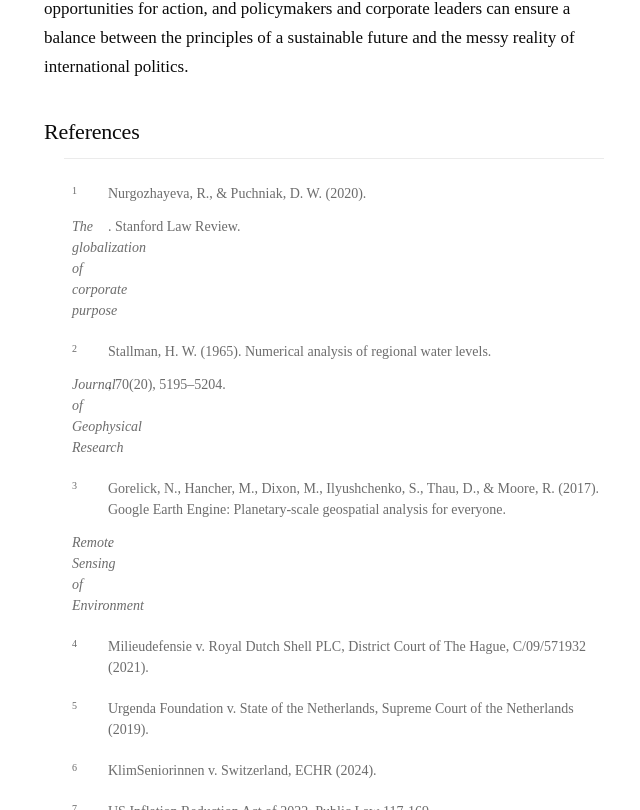
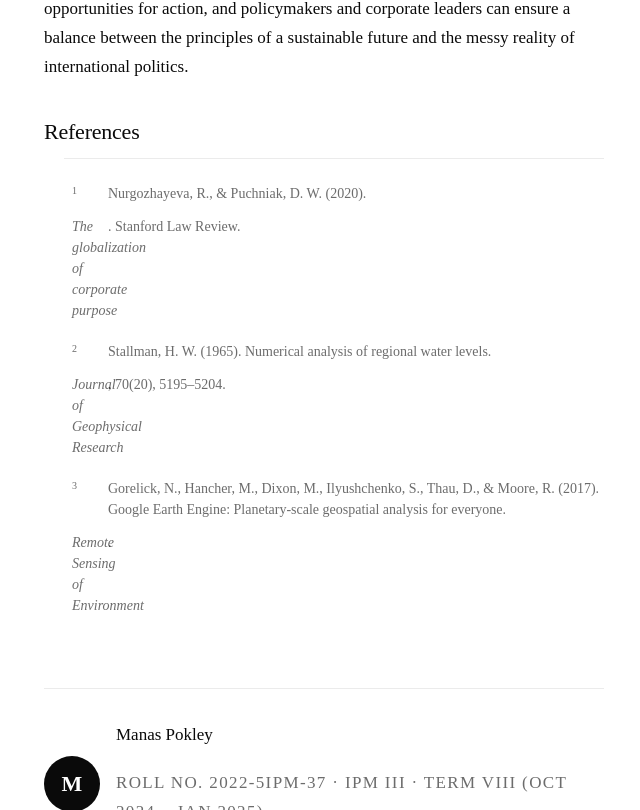
Before and after one commit to marksman-20/portfolio-next, a Next.js app: page /portfolio-next/blog/sustainable-finance in a window 1280 px wide. Shown: the part 11190-12000 px from the top of the page, without its empty margins (312-952 px from the left). Built offline with nearby package versions, Linux system fonts and the light colour scheme; a web font is replaced by a local one.

Commit message:
Fix references in sustainable finance blog by removing hallucinated citations

```diff
--- a/src/app/blog/sustainable-finance/page.js
+++ b/src/app/blog/sustainable-finance/page.js
@@ -462,11 +462,6 @@ export default function SustainableFinanceBlog() {
           <li data-n="1">Nurgozhayeva, R., &amp; Puchniak, D. W. (2020). <em>The globalization of corporate purpose</em>. Stanford Law Review.</li>
           <li data-n="2">Stallman, H. W. (1965). Numerical analysis of regional water levels. <em>Journal of Geophysical Research</em>, 70(20), 5195–5204.</li>
           <li data-n="3">Gorelick, N., Hancher, M., Dixon, M., Ilyushchenko, S., Thau, D., &amp; Moore, R. (2017). Google Earth Engine: Planetary-scale geospatial analysis for everyone. <em>Remote Sensing of Environment</em>.</li>
-          <li data-n="4">Milieudefensie v. Royal Dutch Shell PLC, District Court of The Hague, C/09/571932 (2021).</li>
-          <li data-n="5">Urgenda Foundation v. State of the Netherlands, Supreme Court of the Netherlands (2019).</li>
-          <li data-n="6">KlimSeniorinnen v. Switzerland, ECHR (2024).</li>
-          <li data-n="7">US Inflation Reduction Act of 2022, Public Law 117-169.</li>
-          <li data-n="8">EU Carbon Border Adjustment Mechanism, Regulation (EU) 2023/956.</li>
         </ol>
       </section>
 
```
